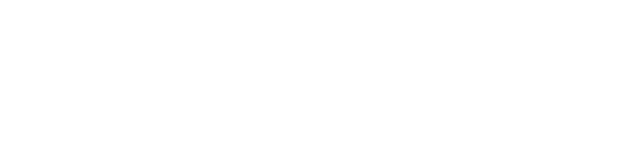
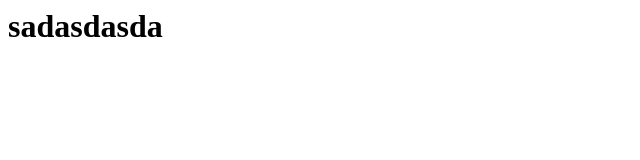
Before and after one commit to BrlosBek/Github, a plain HTML site: page index.html in a window 1280 px wide. Shown: the whole page, without its empty margins (0-640 px from the left). Drawn offline with Linux system fonts and the light colour scheme.

Commit message:
Update index.html
nima qildimeey

```diff
--- a/index.html
+++ b/index.html
@@ -5,6 +5,6 @@
     <title>Document</title>
 </head>
 <body>
-
+    <h1>sadasdasda</h1>
 </body>
 </html>
```
